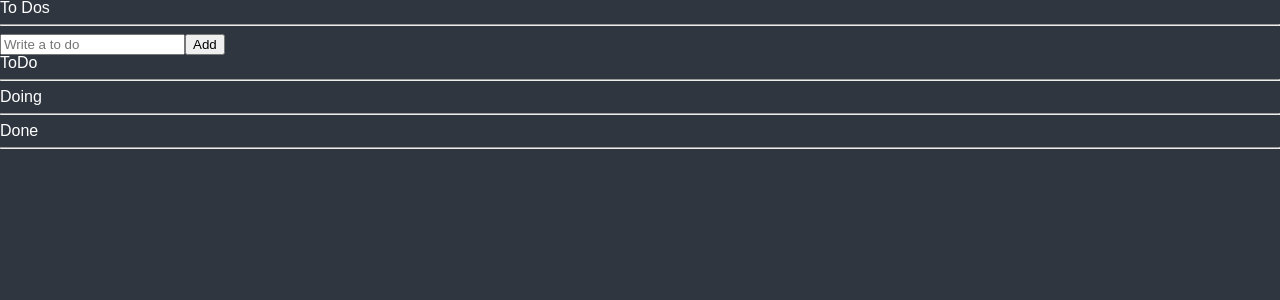
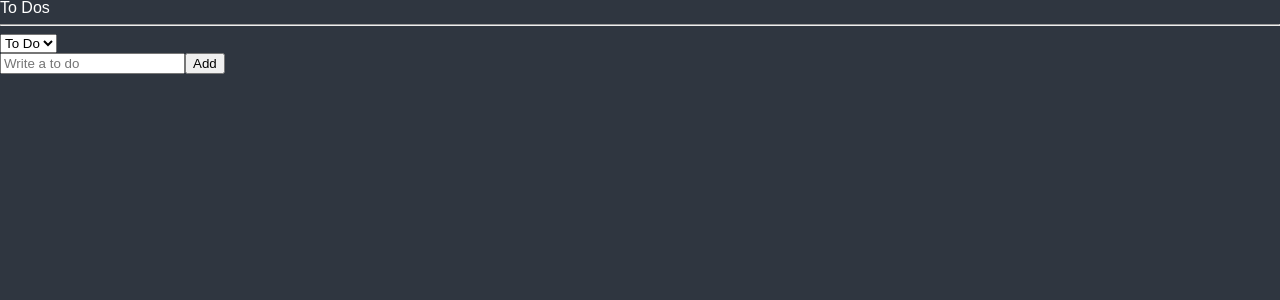
Before and after one commit to unidagit/todoList, a React (Create React App) app: page / in a window 1280 px wide. Shown: the top 300 px of the page. Built offline with nearby package versions, Linux system fonts and the light colour scheme.

Commit message:
category selector 기능 추가

```diff
--- a/src/components/ToDoList.tsx
+++ b/src/components/ToDoList.tsx
@@ -1,18 +1,31 @@
-import { useRecoilValue } from "recoil";
-import { toDoSelector, toDoState } from "./atoms";
+import React from "react";
+import { useRecoilState, useRecoilValue } from "recoil";
+import { categoryState, toDoSelector, toDoState } from "./atoms";
 import CreateToDo from "./CreateToDo";
 import ToDo from "./ToDo";
 
 function ToDoList() {
   // const toDos = useRecoilValue(toDoState);
   // console.log(toDos);
-  const [toDo, doing, done] = useRecoilValue(toDoSelector);
+  const toDos = useRecoilValue(toDoSelector);
+  const [category, setCategory] = useRecoilState(categoryState);
+  const onInput = (event: React.FormEvent<HTMLSelectElement>) => {
+    setCategory(event.currentTarget.value);
+  };
   return (
     <div>
       <h1>To Dos</h1>
       <hr />
+      <select value={category} onInput={onInput}>
+        <option value="TO_DO">To Do</option>
+        <option value="DOING">Doing</option>
+        <option value="DONE">Done</option>
+      </select>
       <CreateToDo />
-      <h2>ToDo</h2>
+      {toDos?.map((toDo) => (
+        <ToDo key={toDo.id} {...toDo} />
+      ))}
+      {/* <h2>ToDo</h2>
       <ul>
         {toDo.map((toDo) => (
           <ToDo key={toDo.id} {...toDo} />
@@ -32,7 +45,7 @@
           <ToDo key={toDo.id} {...toDo} />
         ))}
       </ul>
-      <hr />
+      <hr /> */}
     </div>
   );
 }
--- a/src/components/atoms.tsx
+++ b/src/components/atoms.tsx
@@ -17,11 +17,13 @@
 export const toDoSelector = selector({
   key: "toDoSelector",
   get: ({ get }) => {
-    const toDos = get(toDoState);
-    return [
-      toDos.filter((toDo) => toDo.category === "TO_DO"),
-      toDos.filter((toDo) => toDo.category === "DOING"),
-      toDos.filter((toDo) => toDo.category === "DONE"),
-    ];
+    const toDos = get(toDoState); //toDoState atom을 받자
+    const category = get(categoryState); //category에 따라서 selector가 각각의 toDo배열을 반환한다
+    return toDos.filter((toDo) => toDo.category === category);
   },
 });
+
+export const categoryState = atom({
+  key: "category",
+  default: "TO_DO",
+});
```
